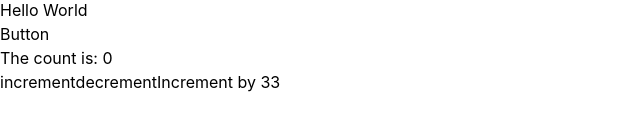
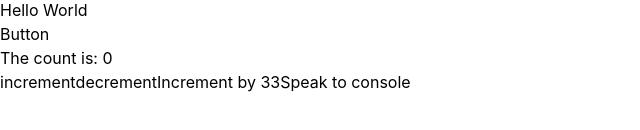
Before and after one commit to Loathar/lopebutikken, a Next.js app: page / in a window 1280 px wide. Shown: the part 278-408 px from the top of the page, without its empty margins (0-640 px from the left). Built offline with nearby package versions, Linux system fonts and the light colour scheme; what @material-tailwind/react would draw is missing.

Commit message:
learning redux toolkit

```diff
--- a/pages/index.js
+++ b/pages/index.js
@@ -1,7 +1,12 @@
 import Head from "next/head";
 import Image from "next/image";
 import { useDispatch, useSelector } from "react-redux";
-import { increment, decrement, incrementByAmount } from "../redux/counter";
+import {
+  increment,
+  decrement,
+  incrementByAmount,
+  speak,
+} from "../redux/counter";
 
 import Shoes from "./shoes";
 import NavBar from "./navBar";
@@ -40,6 +45,12 @@ const Home = () => {
           >
             Increment by 33
           </button>
+          <button
+            className="m-2 p-2 bg-gray-400"
+            onClick={() => dispatch(speak())}
+          >
+            Speak to console
+          </button>
         </div>
       </main>
 
--- a/pages/navBar.tsx
+++ b/pages/navBar.tsx
@@ -6,9 +6,14 @@ import {
   Button,
   IconButton,
 } from "@material-tailwind/react";
+import { useDispatch, useSelector } from "react-redux";
+import { speak } from "../redux/counter";
+import { logCart } from "../redux/checkout";
 
 export default function NavBar() {
   const [openNav, setOpenNav] = useState(false);
+  const dispatch = useDispatch();
+  const { checkout } = useSelector((state) => state.checkout);
 
   useEffect(() => {
     window.addEventListener(
@@ -16,6 +21,8 @@ export default function NavBar() {
       () => window.innerWidth >= 960 && setOpenNav(false)
     );
   }, []);
+
+  console.log(checkout);
 
   const navList = (
     <ul className="mb-4 mt-2 flex flex-col gap-2 lg:mb-0 lg:mt-0 lg:flex-row lg:items-center lg:gap-6 ">
@@ -75,7 +82,12 @@ export default function NavBar() {
         </Typography>
 
         <div className="hidden lg:block">{navList}</div>
-        <Button variant="gradient" size="sm" className="hidden lg:inline-block">
+        <Button
+          variant="gradient"
+          size="sm"
+          className="hidden lg:inline-block"
+          onClick={() => dispatch(logCart())}
+        >
           <span>Buy Now</span>
         </Button>
         <IconButton
--- /dev/null
+++ b/redux/checkout.js
@@ -0,0 +1,22 @@
+import { createSlice } from "@reduxjs/toolkit";
+
+const initialState = {
+  cart: "Hi mom",
+};
+
+export const checkOutSlice = createSlice({
+  name: "checkout",
+  initialState,
+
+  reducers: {
+    logCart: (state) => {
+      console.log("You have checked out");
+      state.cart.push(1);
+      console.log(state.cart);
+    },
+  },
+});
+
+export const { logCart } = checkOutSlice.actions;
+
+export default checkOutSlice.reducer;
--- a/redux/counter.js
+++ b/redux/counter.js
@@ -22,10 +22,15 @@ export const counterSlice = createSlice({
     incrementByAmount: (state, action) => {
       state.count += action.payload;
     },
+    speak: (state) => {
+      console.log("Hi mom!");
+      state.count += 1;
+    },
   },
 });
 
 // Action creators are generated for each case reducer function
-export const { increment, decrement, incrementByAmount } = counterSlice.actions;
+export const { increment, decrement, incrementByAmount, speak } =
+  counterSlice.actions;
 
 export default counterSlice.reducer;
--- a/redux/store.js
+++ b/redux/store.js
@@ -1,6 +1,7 @@
 import { configureStore } from "@reduxjs/toolkit";
 import counterReducer from "./counter";
+import checkOutReducer from "./checkout";
 //Global store
 export const store = configureStore({
-  reducer: { counter: counterReducer },
+  reducer: { counter: counterReducer, checkout: checkOutReducer },
 });
```
